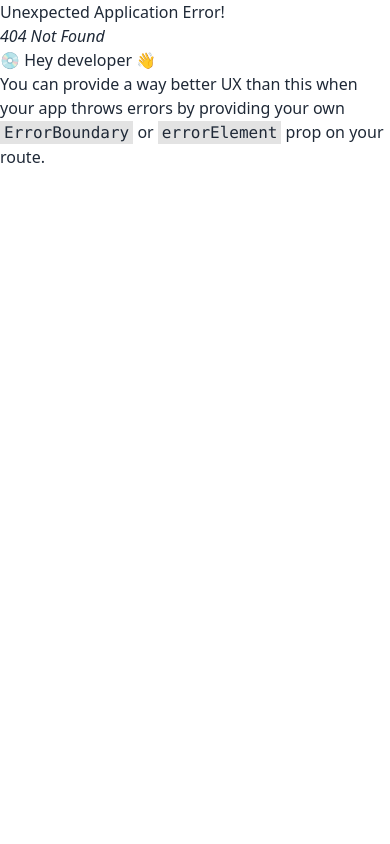
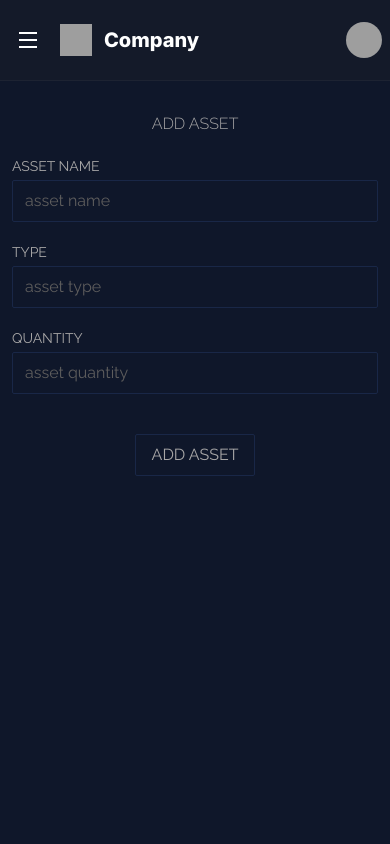
Before and after one commit to abujafarch/assetify-client, a React (Vite) app: page /add-asset in a window 390 px wide. Before the commit this address had no page. Shown: the top 844 px of the page. Built offline with nearby package versions, Linux system fonts and the light colour scheme; grey boxes are pictures that could not be loaded.

Commit message:
add asset page added with responsiveness

```diff
--- /dev/null
+++ b/src/Layout/Pages/HrPages/AddAsset/AddAsset.jsx
@@ -0,0 +1,30 @@
+
+
+const AddAsset = () => {
+    return (
+        <div className="font-raleway text-[#a8a7a7]">
+            <h1 className="font-raleway xs:text-xl font-light uppercase mb-5 text-center">Add Asset</h1>
+            <form className="">
+                <div className="grid gap-5 max-w-[600px] mx-auto">
+                    <div className="w-full">
+                        <p className="uppercase text-sm mb-1">Asset Name</p>
+                        <input className="bg-transparent w-full border outline-none rounded-sm px-3 py-2 border-[#192747] placeholder:text-[#5e5d5d]" placeholder="asset name" type="text" />
+                    </div>
+                    <div className="w-full">
+                        <p className="uppercase text-sm mb-1">Type</p>
+                        <input className="bg-transparent w-full border outline-none rounded-sm px-3 py-2 border-[#192747] placeholder:text-[#5e5d5d]" placeholder="asset type" type="text" />
+                    </div>
+                    <div className="w-full">
+                        <p className="uppercase text-sm mb-1">quantity</p>
+                        <input className="bg-transparent w-full border outline-none rounded-sm px-3 py-2 border-[#192747] placeholder:text-[#5e5d5d]" placeholder="asset quantity" type="text" />
+                    </div>
+                </div>
+                <div className="mt-10 flex items-center justify-center">
+                    <button className="text-center border border-[#192747] py-2 px-4 rounded-sm uppercase">Add Asset</button>
+                </div>
+            </form>
+        </div>
+    );
+};
+
+export default AddAsset;
--- a/src/Layout/Pages/HrPages/Assets/Assets.jsx
+++ b/src/Layout/Pages/HrPages/Assets/Assets.jsx
@@ -2,31 +2,43 @@ import { FiFilter } from "react-icons/fi";
 import Search from "../../../../components/Search";
 import Filter from "../../../../components/Filter";
 import HrAssetItem from "./HrAssetItem";
+import { useState } from "react";
 
 
 const Assets = () => {
+    const [filterModalOpen, setFilterModalOpen] = useState(false)
     return (
         <div>
             <h1 className="font-raleway xs:text-xl text-[#a8a7a7] font-light uppercase mb-5 text-center">Asset Lists</h1>
             <div className="flex gap-5 items-center">
                 <Search></Search>
 
-                <button className="flex border border-[#ffffff10] py-2 px-3 w-max rounded-sm items-center font-raleway  gap-2 text-[#5e5e5e] bg-[#ffffff03]">
+                <button onClick={() => setFilterModalOpen(true)} className="flex border border-[#ffffff10] py-2 px-3 w-max rounded-sm items-center font-raleway  gap-2 text-[#5e5e5e] bg-[#ffffff03]">
                     <FiFilter></FiFilter>
                     <p>Filter</p>
                 </button>
 
-                {/* {filterModalOpen && <Filter
+                {filterModalOpen && <Filter
                     setFilterModalOpen={setFilterModalOpen}
-                    selectTitle1={"Approval Status"}
+                    selectTitle1={"Availability"}
                     selectTitle2={"Returnability"}
-                    option1={"pending"}
-                    option2={"approved"}
+                    option1={"available"}
+                    option2={"out of stock"}
                     option3={"returnable"}
                     option4={"non-returnable"}
                 >
-                </Filter>} */}
+                </Filter>}
             </div>
+
+            <div className="mt-5">
+                <p className="font-raleway text-[#a8a7a7] uppercase text-sm mb-2">sort by quantity</p>
+                <select className="bg-[#0f172a] uppercase py-[9px] px-2 cursor-pointer border rounded-sm p-1 border-[#192747] text-[#a8a7a7] text-sm xs:text-base outline-none font-raleway">
+                    <option className="text-sm" value="default">default</option>
+                    <option className="text-sm" value="high to low">high to low</option>
+                    <option className="text-sm" value="low to high">low to high</option>
+                </select>
+            </div>
+
             <div className="border mt-10 px-3 sm:px-5 py-5 sm:py-7 border-[#ffffff10] bg-[#ffffff03] rounded-md">
                 <div className="grid xs:grid-cols-2 md-lg:grid-cols-3 gap-5">
                     <HrAssetItem name={"Dell Laptop DS2023 Dell Laptop DS2023"} quantity={"30"} category={"laptop"} addedDate={"13-05-24"} />
--- a/src/Router/Router.jsx
+++ b/src/Router/Router.jsx
@@ -5,6 +5,7 @@ import MyAsset from "../Layout/Pages/EmployeePages/MyAsset/MyAsset";
 import MyTeam from "../Layout/Pages/EmployeePages/MyTeam/MyTeam";
 import RequestAsset from "../Layout/Pages/EmployeePages/RequestAsset/RequestAsset";
 import Assets from "../Layout/Pages/HrPages/Assets/Assets";
+import AddAsset from "../Layout/Pages/HrPages/AddAsset/AddAsset";
 
 export const router = createBrowserRouter([
     {
@@ -32,6 +33,10 @@ export const router = createBrowserRouter([
             {
                 path: 'assets',
                 element: <Assets></Assets>
+            },
+            {
+                path: 'add-asset',
+                element: <AddAsset></AddAsset>
             }
         ]
     },
```
